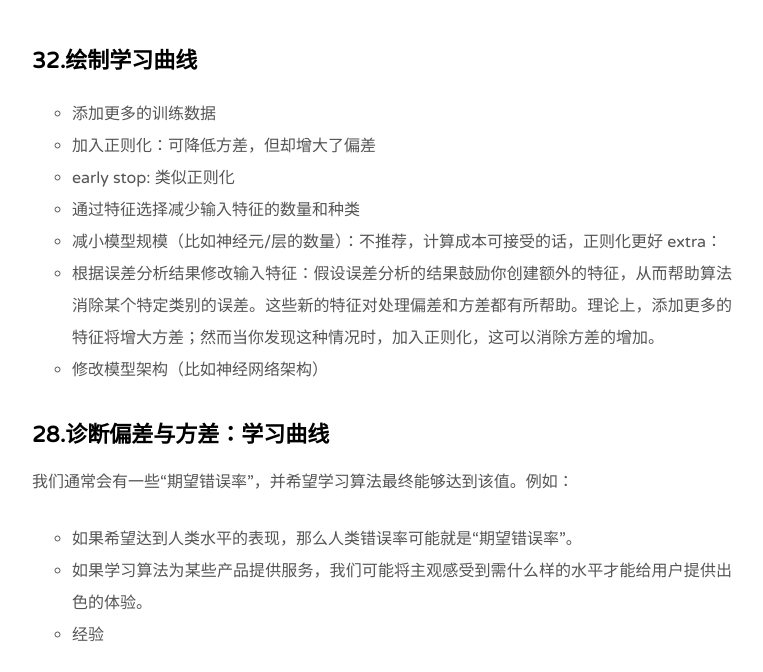
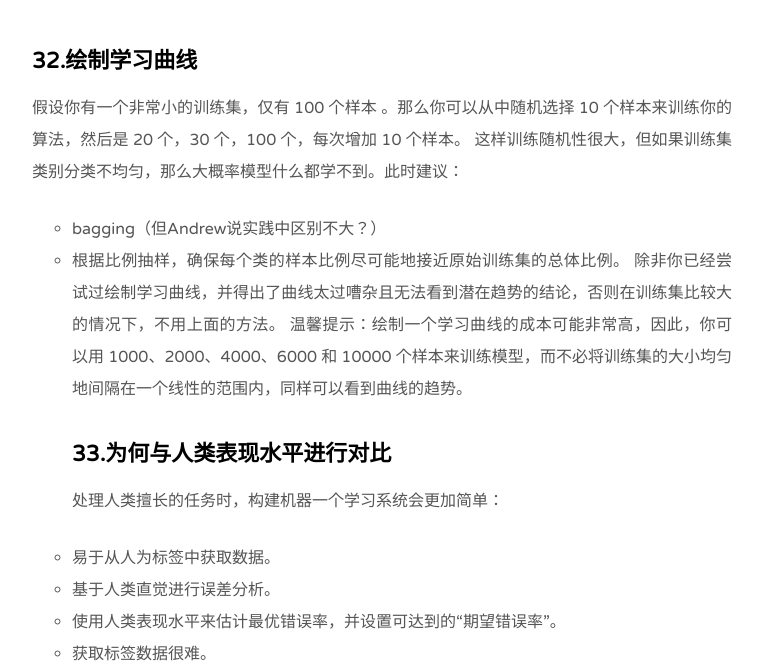
Before and after one commit to innnk/innnk.github.io, a Jekyll site: the page built from _posts/2018-05-24-MLY7.md, in a window 1280 px wide. Shown: the part 1258-1930 px from the top of the page, without its empty margins (258-1021 px from the left). Built offline with Jekyll 4.4.1, drawn with Linux system fonts in a browser that asks for light colours; comment, search, counter and statistics services are not loaded; some of the changed text lies outside the part shown; grey boxes are pictures that could not be loaded.

Commit message:
change blog

```diff
--- a/_posts/2018-05-24-MLY7.md
+++ b/_posts/2018-05-24-MLY7.md
@@ -15,36 +15,34 @@
 必须找到一种方法来减少算法中的偏差和方差。
 
 ## 32.绘制学习曲线
-* 添加更多的训练数据
-* 加入正则化：可降低方差，但却增大了偏差
-* early stop: 类似正则化
-* 通过特征选择减少输入特征的数量和种类
-* 减小模型规模（比如神经元/层的数量）：不推荐，计算成本可接受的话，正则化更好
-extra：
-* 根据误差分析结果修改输入特征：假设误差分析的结果鼓励你创建额外的特征，从而帮助算法消除某个特定类别的误差。这些新的特征对处理偏差和方差都有所帮助。理论上，添加更多的特征将增大方差；然而当你发现这种情况时，加入正则化，这可以消除方差的增加。
-* 修改模型架构（比如神经网络架构）
+假设你有一个非常小的训练集，仅有 100 个样本 。那么你可以从中随机选择 10 个样本来训练你的算法，然后是 20 个，30 个，100 个，每次增加 10 个样本。
+这样训练随机性很大，但如果训练集类别分类不均匀，那么大概率模型什么都学不到。此时建议：
+* bagging（但Andrew说实践中区别不大？）
+* 根据比例抽样，确保每个类的样本比例尽可能地接近原始训练集的总体比例。
+除非你已经尝试过绘制学习曲线，并得出了曲线太过嘈杂且无法看到潜在趋势的结论，否则在训练集比较大的情况下，不用上面的方法。
+温馨提示：绘制一个学习曲线的成本可能非常高，因此，你可以用 1000、2000、4000、6000 和 10000 个样本来训练模型，而不必将训练集的大小均匀地间隔在一个线性的范围内，同样可以看到曲线的趋势。
+## 33.为何与人类表现水平进行对比
+处理人类擅长的任务时，构建机器一个学习系统会更加简单：
+* 易于从人为标签中获取数据。
+* 基于人类直觉进行误差分析。
+* 使用人类表现水平来估计最优错误率，并设置可达到的“期望错误率”。
+* 获取标签数据很难。
+* 人类的直觉难以依靠。
+* 最优错误率和合理的期望错误率难以确定
+PS：总结起来就是啥任务，模型都可能做得更好。。。
 
-## 28.诊断偏差与方差：学习曲线
-我们通常会有一些“期望错误率”，并希望学习算法最终能够达到该值。例如：
-* 如果希望达到人类水平的表现，那么人类错误率可能就是“期望错误率”。
-* 如果学习算法为某些产品提供服务，我们可能将主观感受到需什么样的水平才能给用户提供出色的体验。
-* 经验
+## 34.如何定义人类表现水平
+假设你正在做一个医学成像应用程序，它可以自动依据X射线图像进行诊断。 除了一些基础的训练外，一个没有任何医学背景的人在该任务上的错误率为 15% .  一名新手医生的错误率为 10% ，而经验丰富的医生可以达到 5% . 如果由小型的医生团队对每一幅图像进行单独的讨论，错误率将降低至 2% . 上述的哪一种错误率可以定义为“人类表现水平”呢？
 
-可以根据红色的“开发误差”曲线的走势来推测:
-![欠数据](https://blog-img-1257227635.cos.ap-beijing.myqcloud.com/MLY6-1.png)
-在上面的例子中，将训练集的大小增加一倍可能会让你达到期望的性能
-![达到模型容量](https://blog-img-1257227635.cos.ap-beijing.myqcloud.com/MLY6-2.png)
-观察学习曲线可能会帮助你避免花几个月的时间去收集两倍的训练数据，结果却发现这并不管用，比如上面这样。
+在该情景下，我将使用 2% 作为人类表现水平的代表来获得最优错误率。 你还可以将 2% 设置为期望的性能水平，因为与人类表现水平相比，前一章的所有三个理由都适用：
 
-## 29.绘制训练误差曲线
-当数据量变得越来越多时，将很难预测后续红色曲线的走向。因此我们会选择额外的一条曲线来帮助评估添加数据所带来的影响：即训练误差曲线。
-![加入蓝线](https://blog-img-1257227635.cos.ap-beijing.myqcloud.com/MLY6-3.png)
-训练集只有1,2个时，模型很容易判断正确，随着训练集规模的增加，训练集的误差将越来越大。而算法在训练集上通常比在开发集上做得更好；因此，红色的开发误差曲线通常严格位于蓝色训练错误曲线之上。
+* 易于从人为标签中获取数据。你可以让一组医生为你提供错误率为 2% 的标签。
 
-## 30.解读学习曲线：高偏差
-![高可避免方差](https://blog-img-1257227635.cos.ap-beijing.myqcloud.com/MLY6-4.png)
-上图的情况可以绝对肯定地说，添加更多的数据并不奏效：
-* 蓝线只会不变甚至越来越高
-* 红线会在蓝线之上
+* 基于人类直觉进行误差分析。通过与医生讨论图像内容，你可以利用他们的直觉。
 
-在训练集大小的最大处（大致对应使用我们的所有训练数据），训练误差和期望性能之间有大的间隙，这代表大的可避免偏差。此外，如果训练曲线和开发曲线之间的间隙小，则表明方差小。
+* 使用人类表现水平来估计最优错误率，并设置可达到的“期望错误率”。 使用 2% 的误差作为我们对最优错误率的估计是合理的。最优错误率甚至可能低于 2%，但它不可能更高，因为一个医生团队就已经有可能达到 2% 的误差水平。相比之下，使用 5% 或 10% 作为最优错误率的估计就显得不合理了，因为我们知道这些估算值必然过高了。
+
+为了节省时间，可以只将比较难分辨的给团队，让他们贴标签。
+
+## 35.超越人类表现水平
+如果你能找到人类表现水平远超现有系统的数据子集，那么你可以用这些数据再训练。因此在机器已经超越人类水平的问题上，进展通常比较慢，而当机器仍在试图赶上人类水平时，进展速度反而更快。
```
